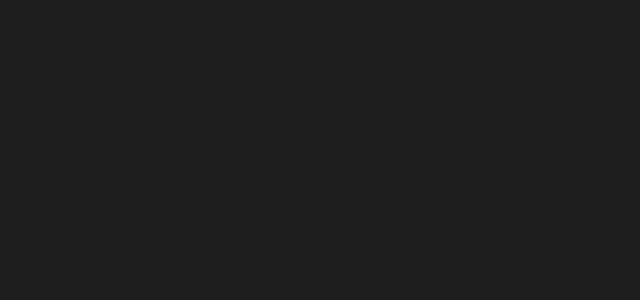
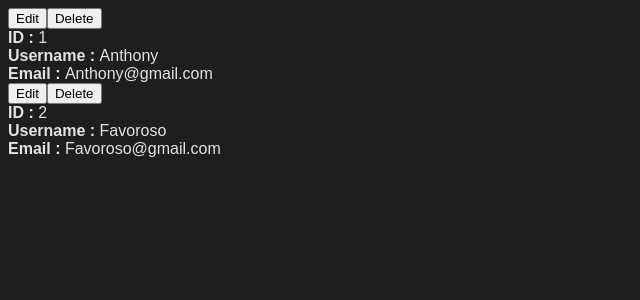
Before and after one commit to O-Reed/React-Practice, a React (Vite) app: page / in a window 1280 px wide. Shown: the top 300 px of the page, without its empty margins (0-640 px from the left). Built offline with nearby package versions, Linux system fonts and the light colour scheme.

Commit message:
Anthony_State_Management_Delete&Save_Feature

```diff
--- a/src/App.jsx
+++ b/src/App.jsx
@@ -1,5 +1,5 @@
 import { useState } from "react";
-import LoginForm from "./components/LoginForm";
+// import LoginForm from "./components/LoginForm";
 import UserDetails from "./components/UserDetails";
 // import UserProfile from "./components/UserProfile";
 // import RegisterForm from "./components/RegisterForm";
@@ -9,7 +9,7 @@ function App() {
   // });
   // const callMe = () => {
   //   console.log("hello");
-  // }
+  // };
 
   // const mockUsers = [
   //   {
@@ -40,24 +40,32 @@ function App() {
   // );
 
   // return (
-  //   <div>
-  //     {mockUsers.map((mockUser) => {
-  //       return <UserDetails mockUser={mockUser} key={mockUser.id} />;
-  //     })}
-  //   </div>
-  // <div>
-  //   <h1>React Component</h1>
-  //   <UserProfile username="Anthony" age={36} isLoggined={false} favoriteFoods={[
-  //     {
-  //       name: "Sushi",
-  //       id: "sushi",
-  //     },
-  //     {
-  //       name: "Pizza",
-  //       id: "pizza",
-  //     },
-  //   ]} callMe={callMe} />
-  // </div>
+  //   <>
+  //     <div>
+  //       {mockUsers.map((mockUser) => {
+  //         return <UserDetails mockUser={mockUser} key={mockUser.id} />;
+  //       })}
+  //     </div>
+  //     <div>
+  //       <h1>React Component</h1>
+  //       <UserProfile
+  //         username="Anthony"
+  //         age={36}
+  //         isLoggined={false}
+  //         favoriteFoods={[
+  //           {
+  //             name: "Sushi",
+  //             id: "sushi",
+  //           },
+  //           {
+  //             name: "Pizza",
+  //             id: "pizza",
+  //           },
+  //         ]}
+  //         callMe={callMe}
+  //       />
+  //     </div>
+  //   </>
   // );
 
   const [users, setUsers] = useState([
@@ -72,15 +80,30 @@ function App() {
       email: "Favoroso@gmail.com",
     },
   ]);
-
-  console.log`(1)`;
+  // console.log(users);
   return (
     <div>
+      {/* <UserProfile
+        username="Anthony"
+        age={36}
+        isLoggined={false}
+        favoriteFoods={[
+          {
+            name: "Sushi",
+            id: "sushi",
+          },
+          {
+            name: "Pizza",
+            id: "pizza",
+          },
+        ]}
+        callMe={callMe}
+      /> */}
       {/* <LoginForm /> */}
       {/* <RegisterForm /> */}
-      {users.map((user) => {
-        <UserDetails key={user.id} user={user} />;
-      })}
+      {users.map((user) => (
+        <UserDetails key={user.id} user={user} setUsers={setUsers} />
+      ))}
     </div>
   );
 }
--- a/src/components/RegisterForm.jsx
+++ b/src/components/RegisterForm.jsx
@@ -1,4 +1,4 @@
-import React, { useState } from "react";
+import { useState } from "react";
 
 const RegisterForm = () => {
   const [formFields, setFormFields] = useState({
--- a/src/components/UserDetails.jsx
+++ b/src/components/UserDetails.jsx
@@ -1,18 +1,83 @@
-import React from "react";
+import { useState } from "react";
 import PropTypes from "prop-types";
 
-const UserDetails = (props) => {
+const UserDetails = ({ user, setUsers }) => {
+  const [isEditing, setIsEditing] = useState(false);
+  const [username, setUsername] = useState(user.username);
+  const [email, setEmail] = useState(user.email);
+
+  console.log(username);
   return (
-    <div key={props.user.id}>
+    <div>
+      <div>
+        <button
+          onClick={() => {
+            setIsEditing((currentState) => !currentState);
+          }}
+        >
+          Edit
+        </button>
+        <button
+          onClick={() => {
+            setUsers((currentUsersState) => {
+              return currentUsersState.filter(
+                (currentUser) => currentUser.id !== user.id
+              );
+            });
+          }}
+        >
+          Delete
+        </button>
+        {isEditing && (
+          <button
+            onClick={() => {
+              setUsers((currentUsersState) => {
+                return currentUsersState.map((currentUser) => {
+                  return currentUser.id === user.id
+                    ? { ...currentUser, username, email }
+                    : currentUser;
+                });
+              });
+              setIsEditing(false);
+            }}
+          >
+            Save
+          </button>
+        )}
+      </div>
+      <div>
         <b>ID : </b>
-      <span>{props.user.id}</span>
+        <span>{user.id}</span>
         <br />
         <b>Username : </b>
-      <span>{props.user.username}</span>
+        {isEditing ? (
+          <input
+            name="username"
+            id="username"
+            value={username}
+            onChange={(e) => {
+              setUsername(e.target.value);
+            }}
+          />
+        ) : (
+          <span>{user.username}</span>
+        )}
         <br />
         <b>Email : </b>
-      <span>{props.user.email}</span>
+        {isEditing ? (
+          <input
+            name="email"
+            id="email"
+            value={email}
+            onChange={(e) => {
+              setEmail(e.target.value);
+            }}
+          />
+        ) : (
+          <span>{user.email}</span>
+        )}
         <br />
+      </div>
     </div>
   );
 };
@@ -22,7 +87,8 @@ UserDetails.propTypes = {
     id: PropTypes.number.isRequired,
     username: PropTypes.string.isRequired,
     email: PropTypes.string.isRequired,
-  }),
+  }).isRequired,
+  setUsers: PropTypes.func.isRequired,
 };
 
 export default UserDetails;
--- a/src/components/UserUsername.jsx
+++ b/src/components/UserUsername.jsx
@@ -1,5 +1,4 @@
 import PropTypes from "prop-types";
-import React from "react";
 import styles from "./styles.module.css";
 
 const UserUsername = (props) => {
```
Also changed, not shown: src/components/UserProfile.jsx (+5 -6 lines). Lines whose indentation alone changed are shown as unchanged.
